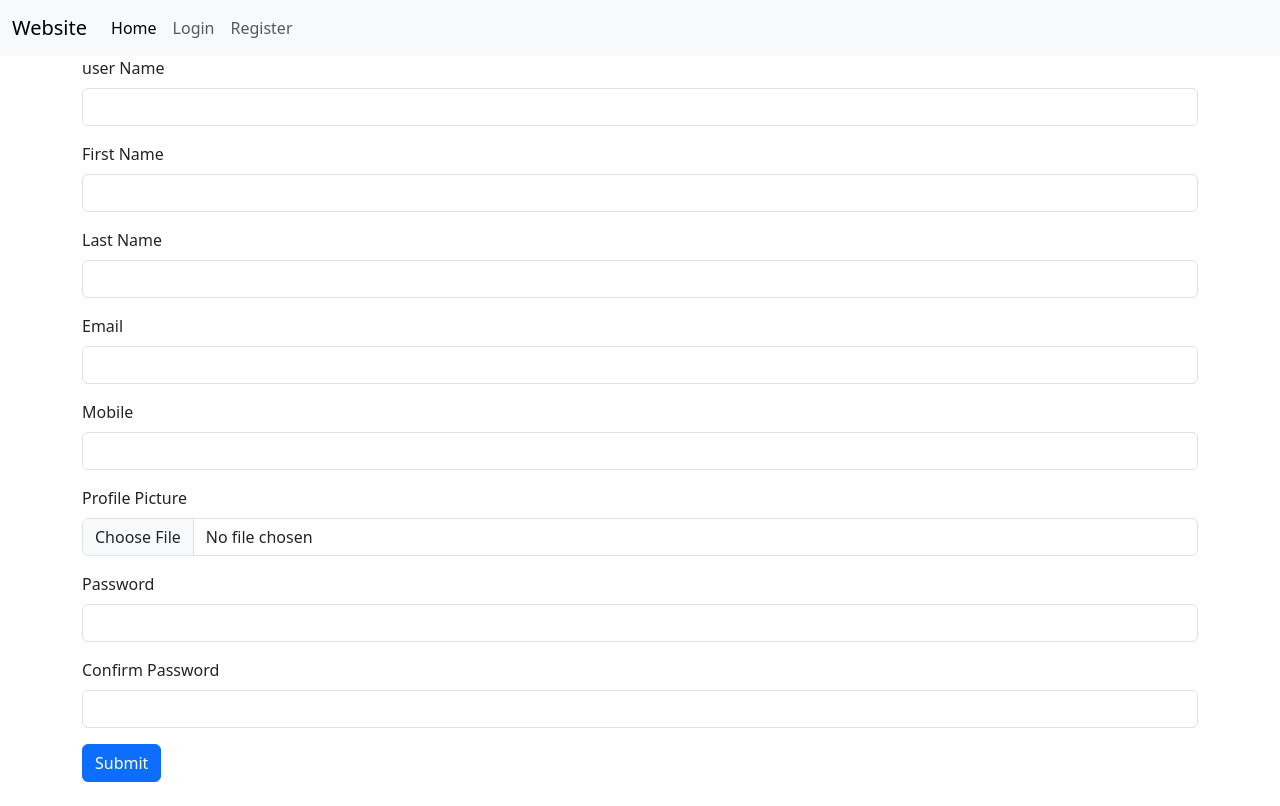
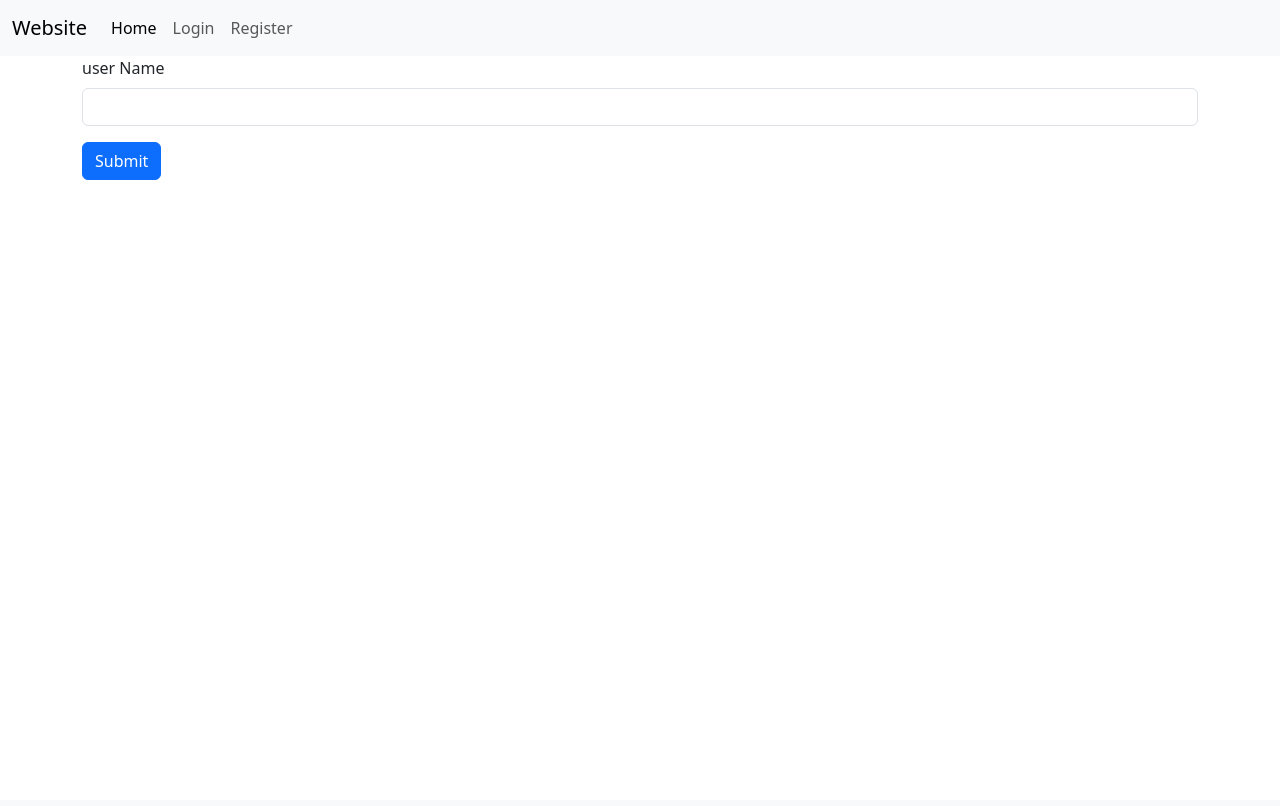
Before and after one commit to Dilipsa/schoolsite, a Django app: page /register_user/ in a window 1280 px wide. After the commit the page ends 180 px from the top, so only its background shows below. Run offline with Django 5.2, Linux system fonts and the light colour scheme.

Commit message:
update register html

```diff
--- a/templates/users/register_user.html
+++ b/templates/users/register_user.html
@@ -49,39 +49,9 @@
               <label for="idUserName" class="form-label">user Name</label>
               <input type="text" class="form-control" id="idUserName" name="uname">
             </div>
-            <div class="mb-3">
-                <label for="idFirstName" class="form-label">First Name</label>
-                <input type="text" class="form-control" id="idFirstName" name="fname">
-            </div>
-            <div class="mb-3">
-                <label for="idLastName" class="form-label">Last Name</label>
-                <input type="text" class="form-control" id="idLastName" name="lname">
-            </div>
-            <div class="mb-3">
-                <label for="idEmail" class="form-label">Email</label>
-                <input type="email" class="form-control" id="idEmail" name="eml">
-            </div>
-            <div class="mb-3">
-              <label for="idMobile" class="form-label">Mobile</label>
-              <input type="number" class="form-control" id="idMobile" name="mobile">
-            </div>
-            <div class="mb-3">
-                <label for="idProfile" class="form-label">Profile Picture</label>
-              <div class="input-group mb-3">
-                <input type="file" class="form-control" id="idProfile" name="profile">
-              </div>
-            </div>
-            <div class="mb-3">
-              <label for="idPassword" class="form-label">Password</label>
-              <input type="password" class="form-control" id="idPassword" name="password">
-            </div>
-            <div class="mb-3">
-                <label for="idConfirmPassword" class="form-label">Confirm Password</label>
-                <input type="password" class="form-control" id="idConfirmPassword" name="cpassword">
-            </div>
+
             <button type="submit" class="btn btn-primary">Submit</button>
         </form>
-        <img src="{{profile.profile_pic.url}}" alt="">
     </div>
     <script src="https://cdn.jsdelivr.net/npm/bootstrap@5.3.6/dist/js/bootstrap.bundle.min.js" integrity="sha384-j1CDi7MgGQ12Z7Qab0qlWQ/Qqz24Gc6BM0thvEMVjHnfYGF0rmFCozFSxQBxwHKO" crossorigin="anonymous"></script>
   </body>
```
